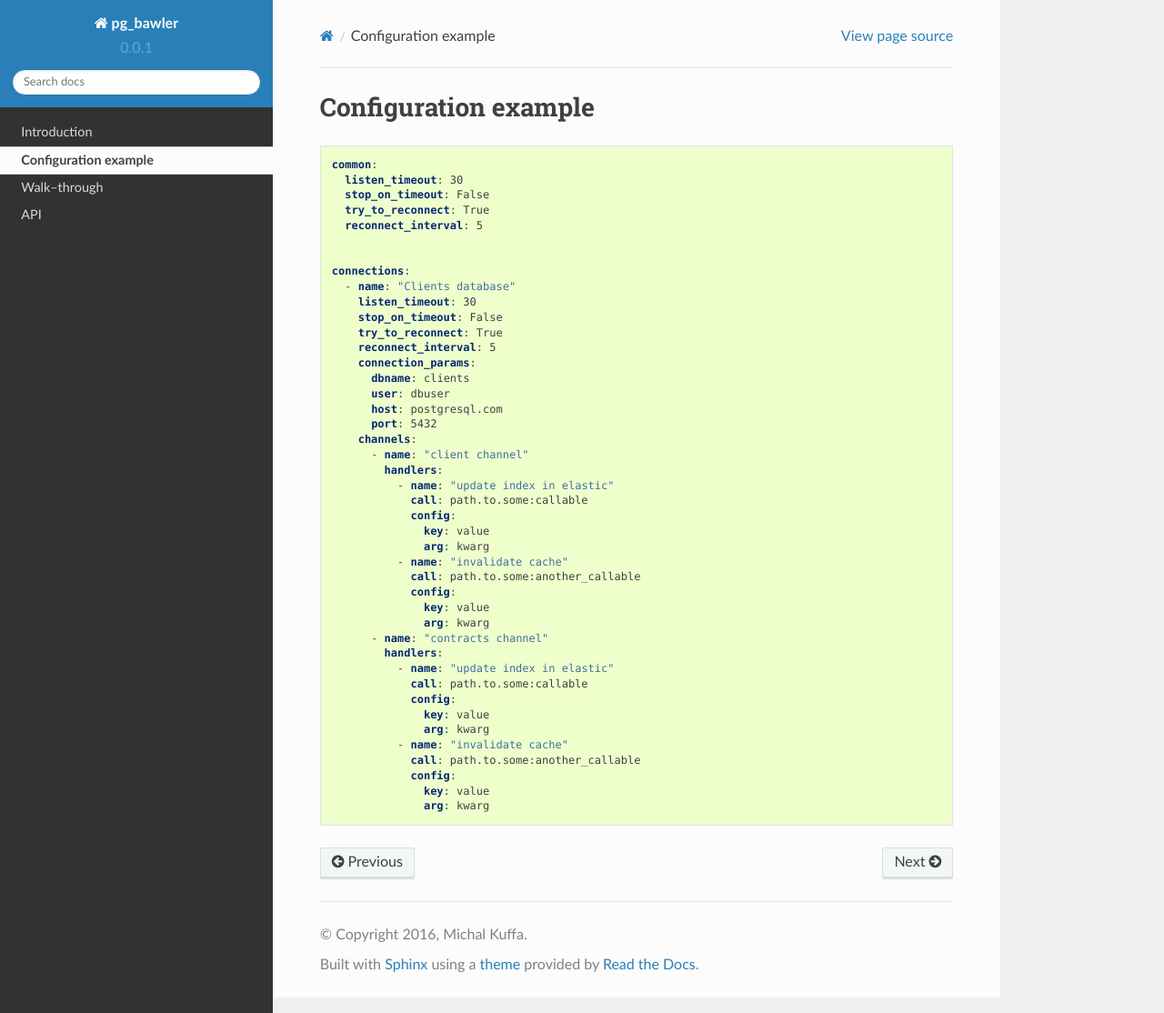
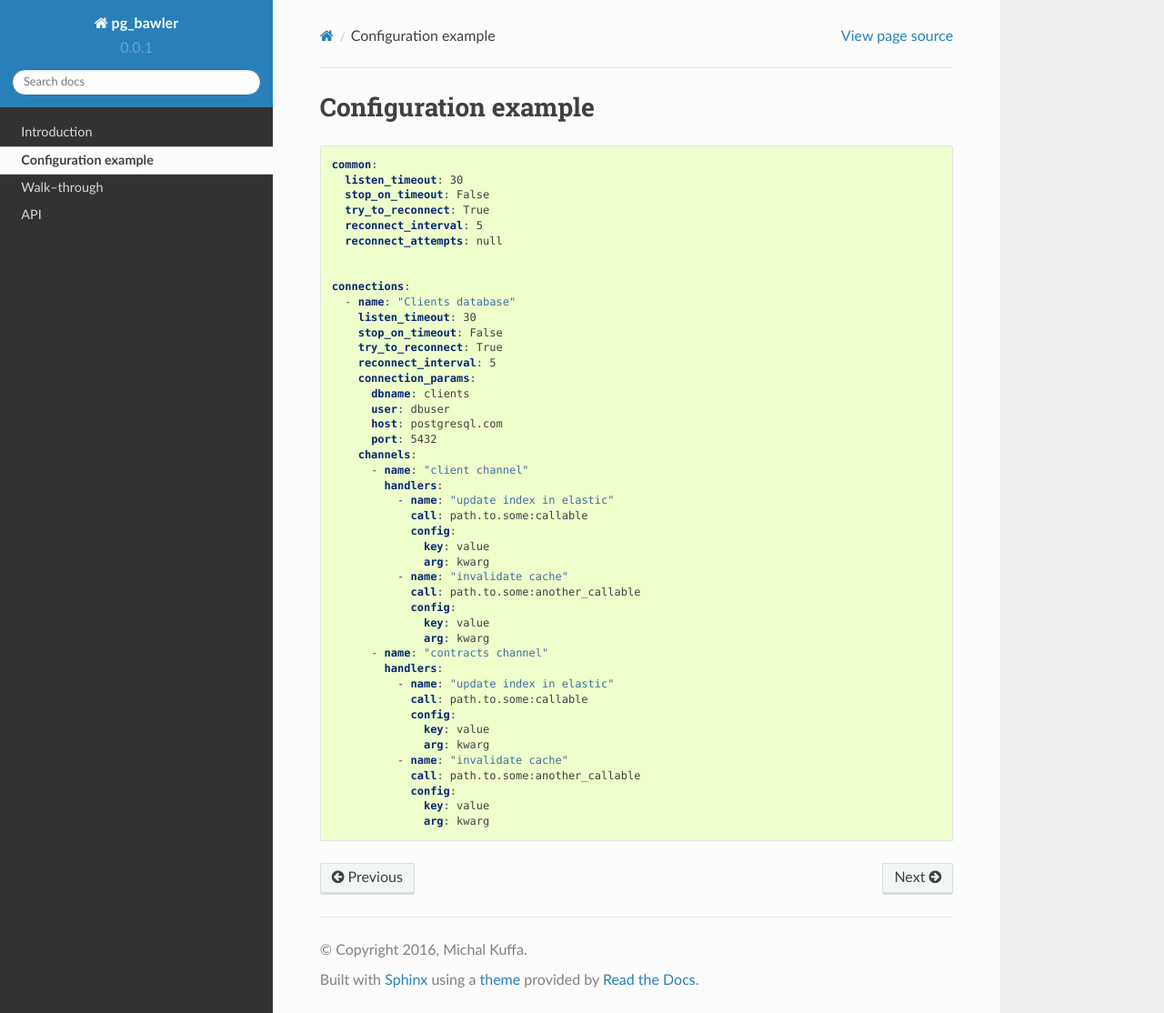
Before and after one commit to Vnet-as/pg_bawler, a Sphinx documentation site: the page built from docs/pg_bawlerd/config.rst, in a window 1280 px wide and 1114 px high. Shown: the whole window at 91% size. Built offline with Sphinx 7.4.7 and the Read the Docs theme 2.0.0, drawn with Linux system fonts in a browser that asks for light colours.

Commit message:
Add reconnect_attempts setting to example
Signed-off-by: Michal Kuffa <michal.kuffa@gmail.com>

```diff
--- a/docs/pg_bawlerd/config.yaml
+++ b/docs/pg_bawlerd/config.yaml
@@ -5,6 +5,7 @@ common:
   stop_on_timeout: False
   try_to_reconnect: True
   reconnect_interval: 5
+  reconnect_attempts: null
 
 
 connections:
```
